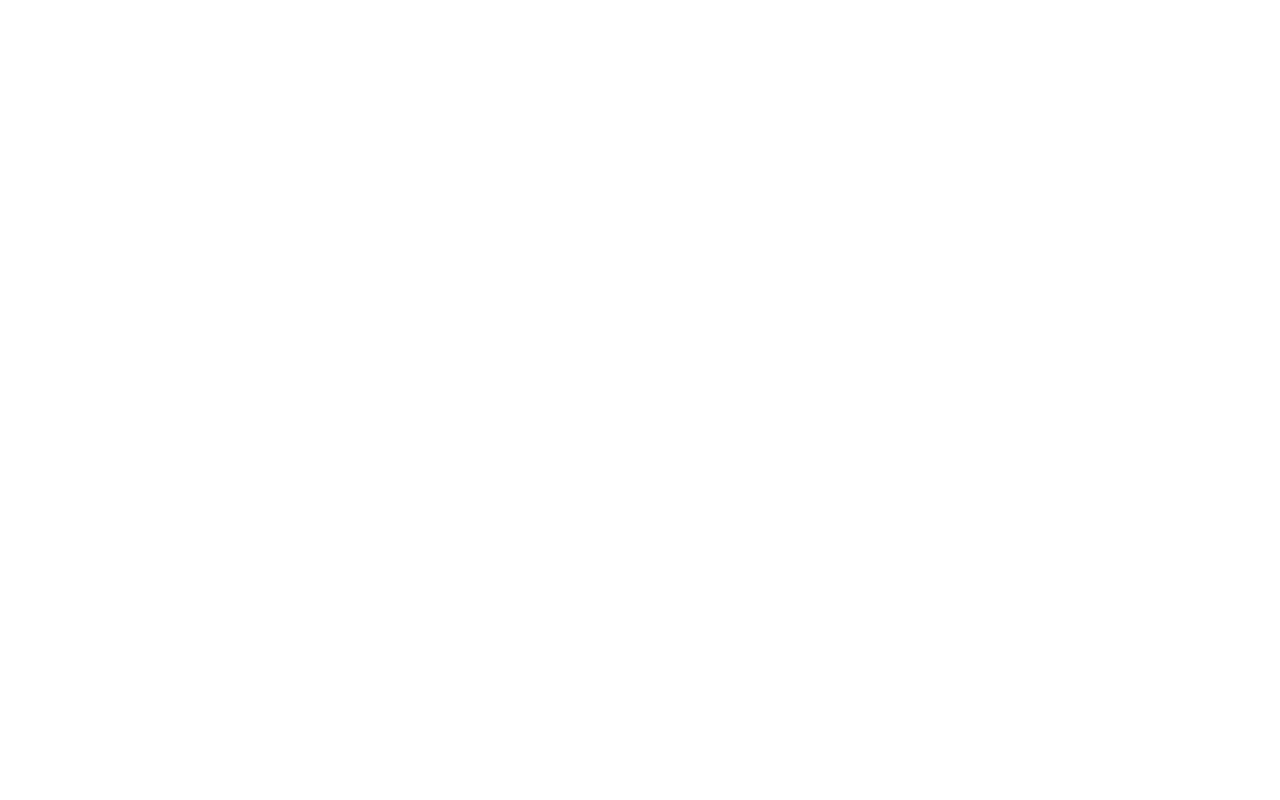
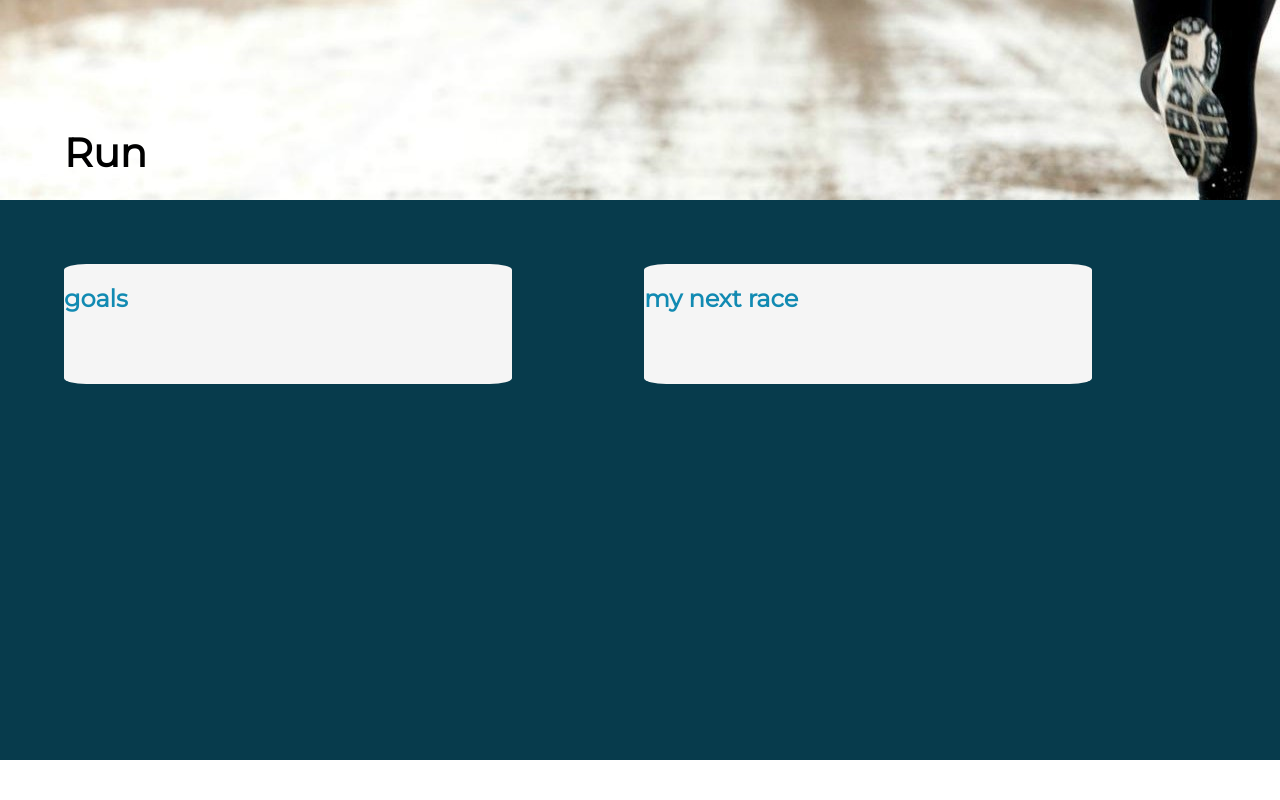
Before and after one commit to RachelKoldenhoven/run, a website: page src/index.html in a window 1280 px wide. Drawn offline with nearby package versions, Linux system fonts and the light colour scheme.

Commit message:
initial styling and structure

```diff
--- a/src/css/main.css
+++ b/src/css/main.css
@@ -1 +1,44 @@
 /* add custom styles */
+html {
+    height: 100%;
+}
+
+body {
+    height: 100%;
+    font-family: 'Montserrat', sans-serif;
+    margin: 0;
+}
+
+header {
+    background-image: url("../img/winter_short.jpg");
+    height: 25%;
+    width: 100%;
+}
+
+header h1 {
+    margin: 0;
+    padding-top: 10%;
+    padding-left: 5%;
+    font-size: 2.5em;
+}
+
+main {
+    background-color: #073B4C;
+    height:70%;
+}
+
+.row {
+    display: inline-block;
+    width: 100%;
+    height: 600px;
+}
+
+article {
+    width: 35%;
+    height:20%;
+    border-radius: 5%;
+    background-color: whitesmoke;
+    margin:5%;
+    display: inline-block;
+    color: #118AB2;
+}
--- a/src/index.html
+++ b/src/index.html
@@ -1,18 +1,37 @@
 <!DOCTYPE html>
 <html lang="en">
   <head>
+      <link href='https://fonts.googleapis.com/css?family=Montserrat' rel='stylesheet' type='text/css'>
     <meta charset="utf-8">
-    <title>Untitled</title>
+    <title>Run</title>
 
-    <link rel="stylesheet" type="text/css" href="https://maxcdn.bootstrapcdn.com/bootstrap/3.3.5/css/bootstrap.min.css">
 
     <link rel="stylesheet" type="text/css" href="css/main.css">
   </head>
   <body>
+    <header>
+        <h1>Run</h1>
+    </header>
+
+    <main>
+        <section class="row">
+            <article class="goals">
+                <h2>goals</h2>
+            </article>
+            <article class="countdown">
+                <h2>my next race</h2>
+            </article>
+        </section>
+        <section class="photo"></section>
+
+    </main>
+
+    <footer>
+
+    </footer>
 
     <script src="https://code.jquery.com/jquery-2.1.4.min.js"></script>
 
-    <script src="https://maxcdn.bootstrapcdn.com/bootstrap/3.3.5/js/bootstrap.min.js"></script>
 
     <script type="text/javascript" src="js/main.js"></script>
   </body>
--- a/src/js/main.js
+++ b/src/js/main.js
@@ -1,5 +1,5 @@
 // add scripts
 
 $(document).on('ready', function() {
-  console.log('sanity check!');
+  console.log('ready, set, run!');
 });
```
Also changed, not shown: src/img/winter_short.jpg (added), 1 other file.
